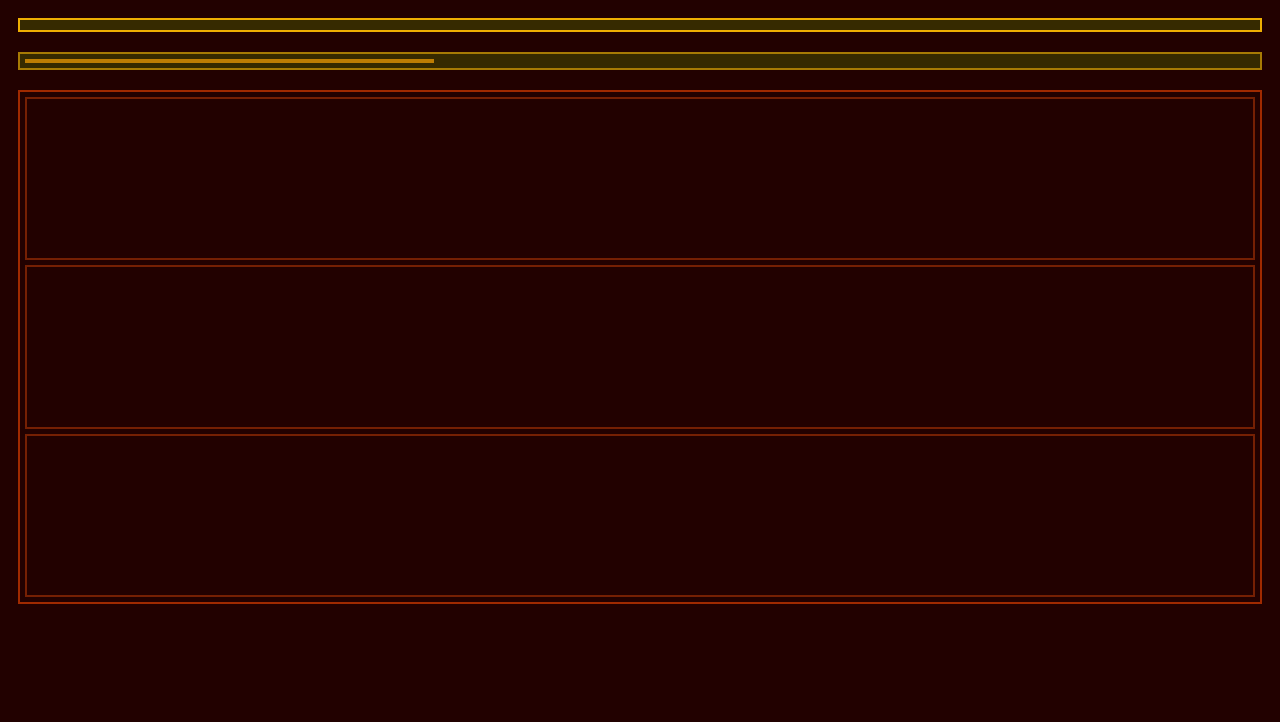
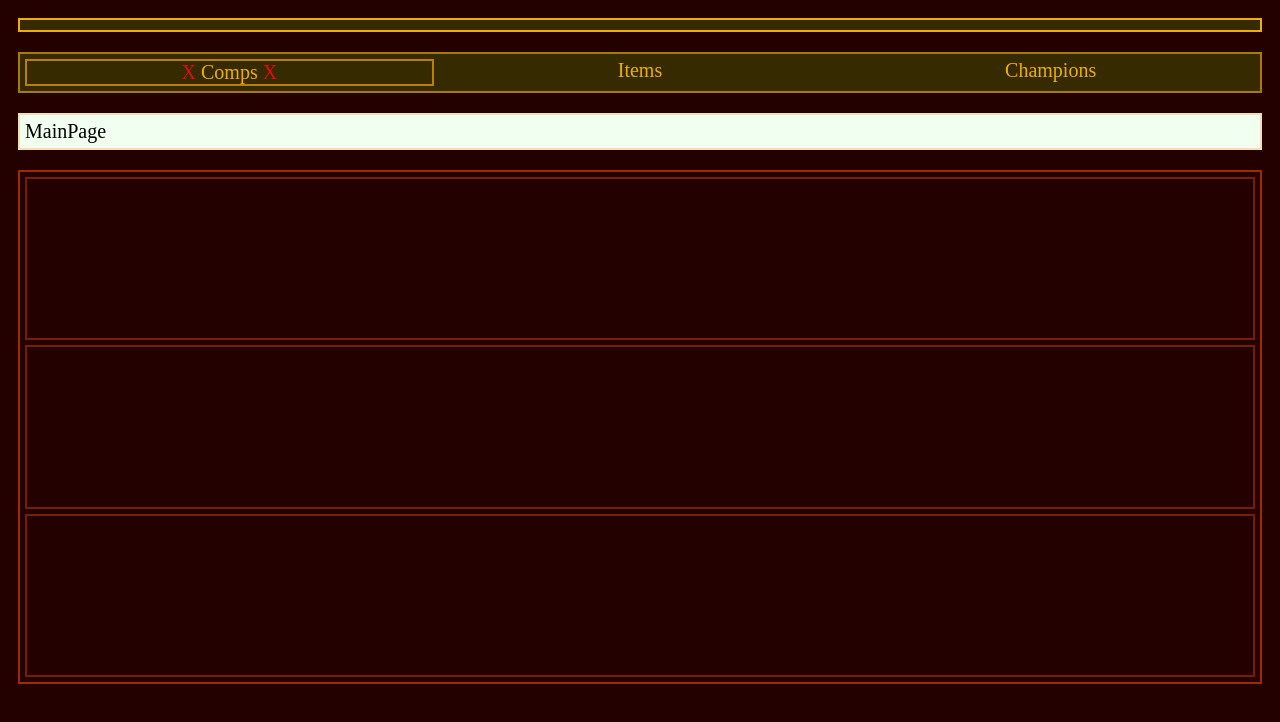
Before and after one commit to IgorPelowski/tft, a website: page comps.html in a window 1280 px wide. Drawn offline with Linux system fonts and the light colour scheme.

Commit message:
added main page button to every site, few css things

```diff
--- a/comps.html
+++ b/comps.html
@@ -11,10 +11,12 @@
     <div class="logo"></div>
 
     <nav class="nav">
-        <div class="nav__comps"></div>
-        <div class="nav__items"></div>
-        <div class="nav__champs"></div>
+        <a class="nav__comps nav__button">Comps</a>
+        <a class="nav__items" href="items.html">Items</a>
+        <a class="nav__champs" href="champs.html">Champions</a>
+
     </nav>
+    <a class="Main" href="index.html">MainPage</a>
 
     <div class="ContentBox">
         <div class="ContentBox__first">
--- a/style.scss
+++ b/style.scss
@@ -2,6 +2,11 @@ body{
     display: grid;
     background-color: rgb(34, 1, 0);
     margin-right: 42px;
+}
+a{
+    color: rgb(238, 175, 2);
+    cursor: pointer;
+    text-decoration: none;
 }
 .logo{
     font-size: large;
@@ -42,6 +47,15 @@ body{
     }
 
 }
+.nav__comps::before{
+    content: "X ";
+    color: rgb(235, 8, 8);
+
+}
+.nav__comps:after{
+    content: " X";
+    color: rgb(235, 8, 8);
+}
 
 .nav__comps:hover, .nav__items:hover, .nav__champs:hover{
     background-color: rgb(173, 3, 3);
@@ -73,7 +87,9 @@ body{
 .menu{
     display: none;
     &__open{
-        display: block;
+        display: grid;
+        grid-template-columns: 1fr;
+        grid-template-rows: repeat(2,1fr);
         background-color: rgb(99, 46, 2);
         padding: 5px;
         border: 2px solid rgb(211, 139, 5);
@@ -81,6 +97,17 @@ body{
         width: 100%;
     }
     &__item{
-        color: brown;
+        color: rgb(252, 252, 252);
+        font-size: 15px;
     }
 }
+.Main{
+    background-color: honeydew;
+    border: 2px solid wheat;
+    color: black;
+    font-size: 20px;
+    margin: 10px;
+    width: 100%;
+    padding: 5px;
+
+}
```
Also changed, not shown: champs.html (+5 -3 lines), index.html (+6 -5 lines), items.html (+5 -3 lines), style.css.
